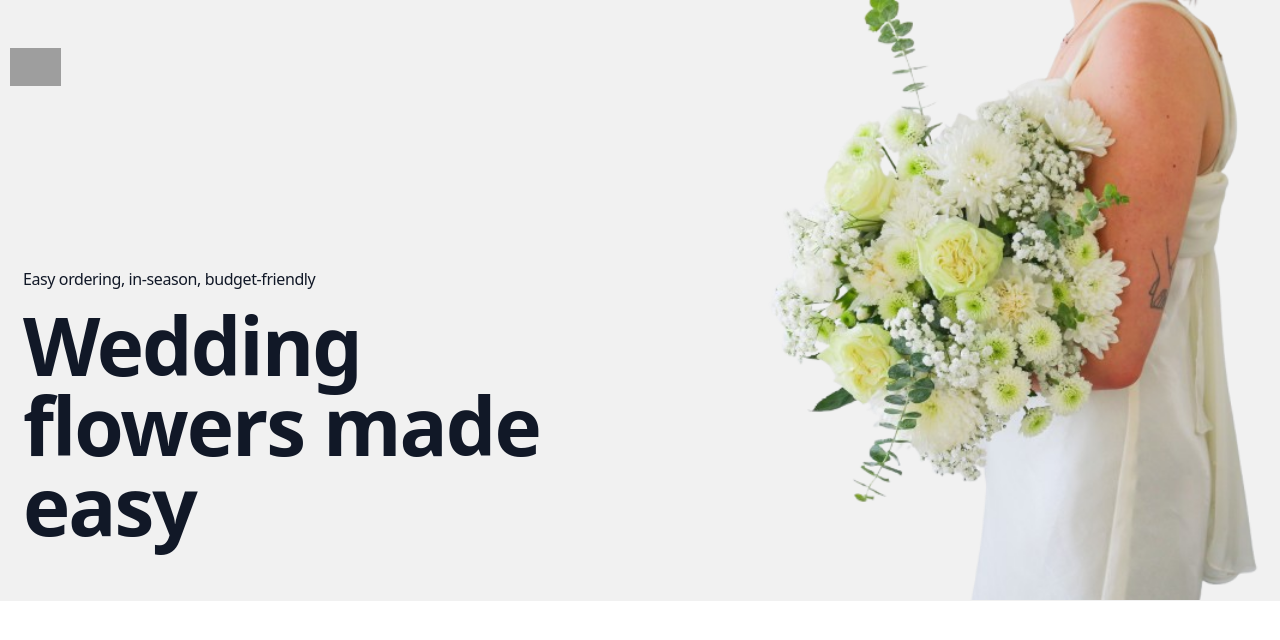
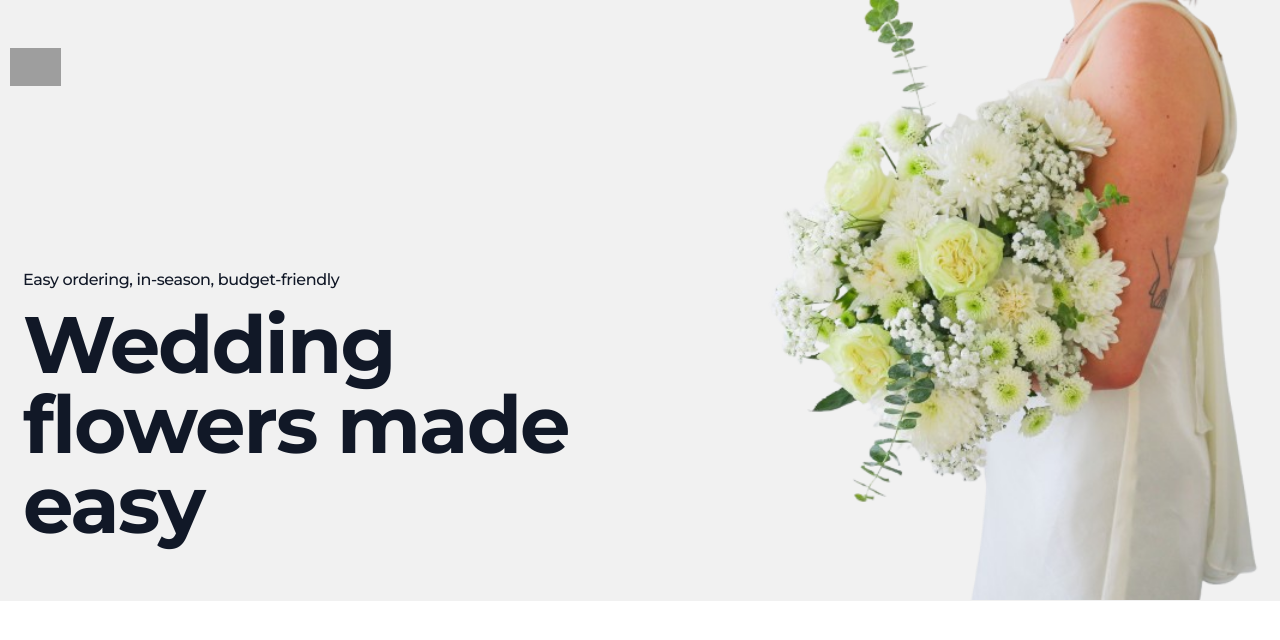
Before and after one commit to shahmir-rc/Callia-Assess, a React (Vite) app: page / in a window 1280 px wide. Shown: the top 640 px of the page. Built offline with nearby package versions, Linux system fonts and the light colour scheme; grey boxes are pictures that could not be loaded.

Commit message:
font added

```diff
--- a/index.html
+++ b/index.html
@@ -4,7 +4,7 @@
     <meta charset="UTF-8" />
     <link rel="icon" type="image/svg+xml" href="/vite.svg" />
     <meta name="viewport" content="width=device-width, initial-scale=1.0" />
-    <link href="https://fonts.googleapis.com/css2?family=Inter:wght@300;400;500;600&display=swap" rel="stylesheet">
+    <link href="https://fonts.googleapis.com/css2?family=Inter:wght@300;400;500;600&family=Montserrat:wght@300;400;500;600;700&display=swap" rel="stylesheet">
     <title>Wedding Flowers Made Simple | Callia Flowers</title>
   </head>
   <body>
--- a/src/index.css
+++ b/src/index.css
@@ -65,6 +65,34 @@
   body {
     @apply bg-white text-gray-900 font-sans;
   }
+
+  h1, h2, h3, h4, h5, h6 {
+    @apply font-heading font-medium;
+  }
+
+  h1 {
+    @apply text-4xl md:text-5xl lg:text-6xl;
+  }
+
+  h2 {
+    @apply text-3xl md:text-4xl;
+  }
+
+  h3 {
+    @apply text-2xl md:text-3xl;
+  }
+
+  h4 {
+    @apply text-xl md:text-2xl;
+  }
+
+  h5 {
+    @apply text-lg md:text-xl;
+  }
+
+  h6 {
+    @apply text-base md:text-lg;
+  }
 }
 
 @layer utilities {
--- a/tailwind.config.js
+++ b/tailwind.config.js
@@ -6,6 +6,10 @@ export default {
   ],
   theme: {
     extend: {
+      fontFamily: {
+        sans: ['Inter', 'sans-serif'],
+        heading: ['Montserrat', 'sans-serif']
+      },
       colors: {
         beige: '#D4B69C',
         'beige-dark': '#C5A088',
```
